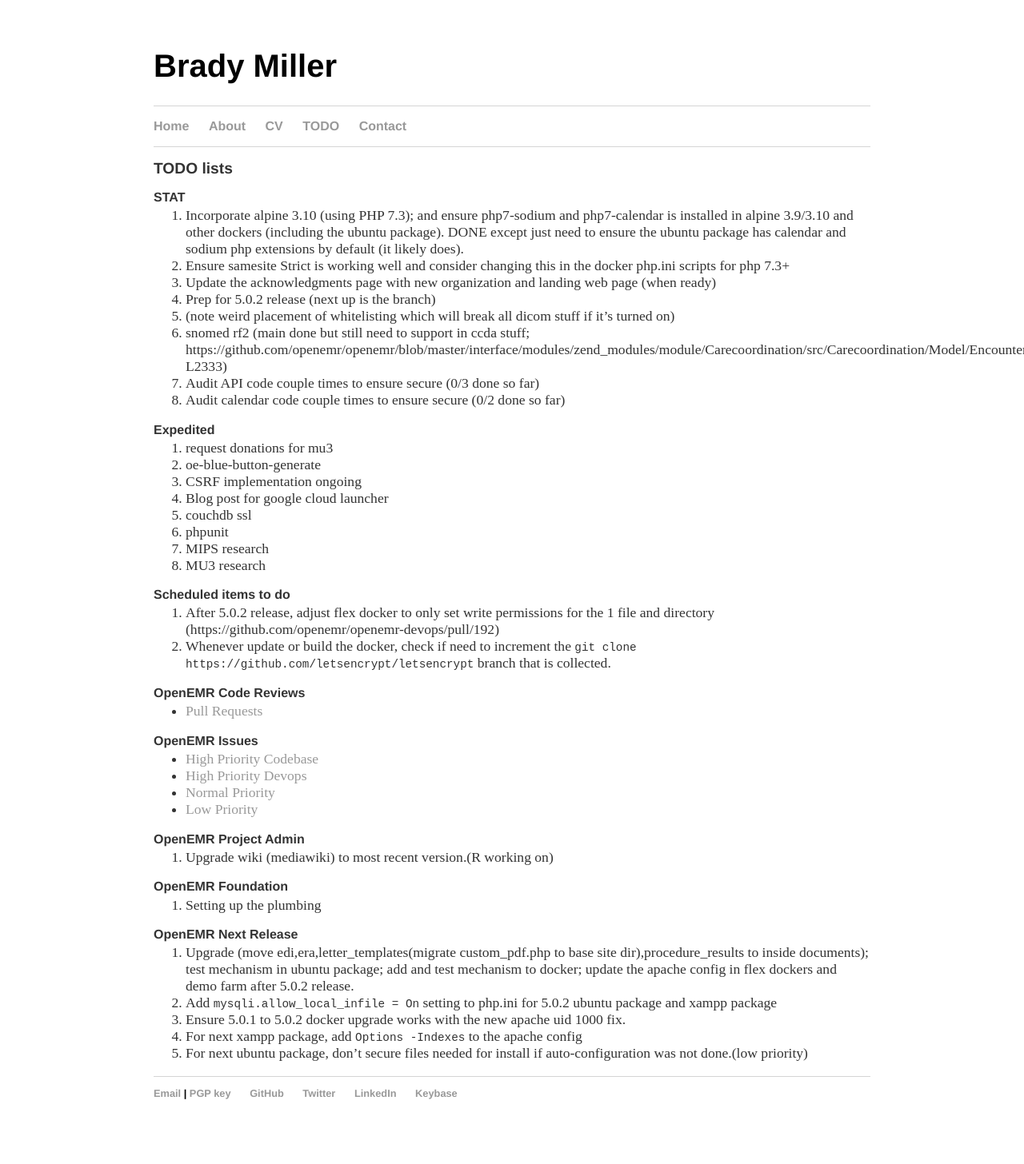
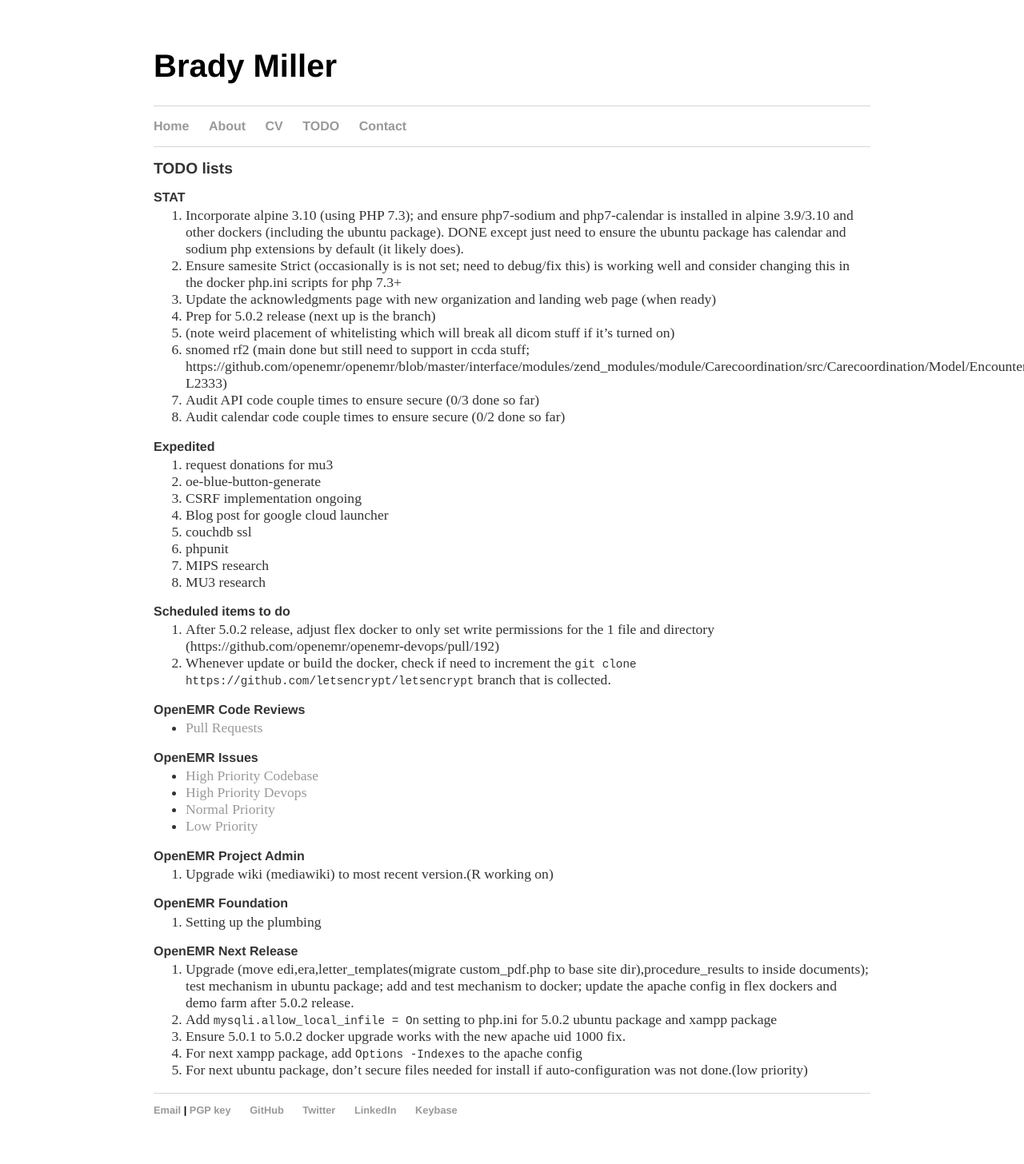
Before and after one commit to bradymiller/bradymiller.github.io, a Jekyll site: the page built from todo/index.md, in a window 1280 px wide. Shown: the whole page at 80% size. Built offline with Jekyll 4.4.1, drawn with Linux system fonts in a browser that asks for light colours; our own code applies the rules of GitHub Pages for plain Markdown files; before the commit the page ends 1435 px from its top, so only the background shows below that.

Commit message:
Update index.md

```diff
--- a/todo/index.md
+++ b/todo/index.md
@@ -5,7 +5,7 @@
 
 ### STAT
 1. Incorporate alpine 3.10 (using PHP 7.3); and ensure php7-sodium and php7-calendar is installed in alpine 3.9/3.10 and other dockers (including the ubuntu package). DONE except just need to ensure the ubuntu package has calendar and sodium php extensions by default (it likely does).
-1. Ensure samesite Strict is working well and consider changing this in the docker php.ini scripts for php 7.3+
+1. Ensure samesite Strict (occasionally is is not set; need to debug/fix this) is working well and consider changing this in the docker php.ini scripts for php 7.3+
 1. Update the acknowledgments page with new organization and landing web page (when ready)
 1. Prep for 5.0.2 release (next up is the branch)
 1. (note weird placement of whitelisting which will break all dicom stuff if it's turned on)
```
